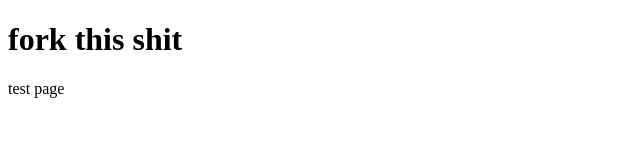
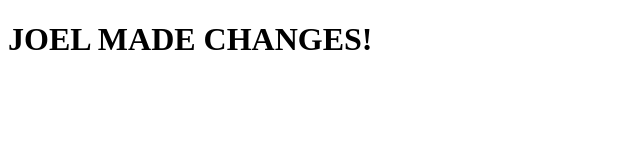
Before and after one commit to ylee178/Bootcamp, a plain HTML site: page test.html in a window 1280 px wide. Shown: the whole page, without its empty margins (0-640 px from the left). Drawn offline with Linux system fonts and the light colour scheme.

Commit message:
Joel changes
my changes

```diff
--- a/test.html
+++ b/test.html
@@ -5,7 +5,6 @@
 	<title>Document</title>
 </head>
 <body>
-	<h1>fork this shit</h1>
-	test page
+	<h1>JOEL MADE CHANGES!</h1>
 </body>
 </html>
```
